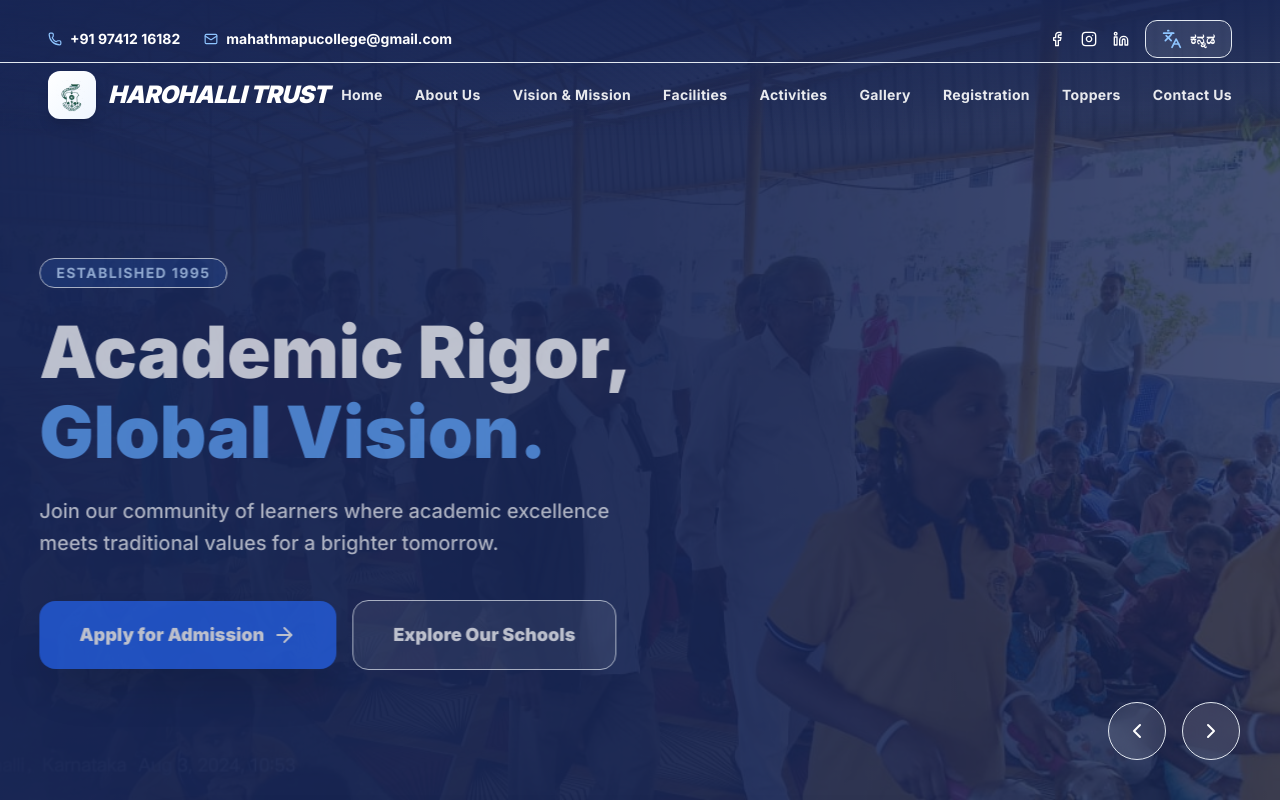
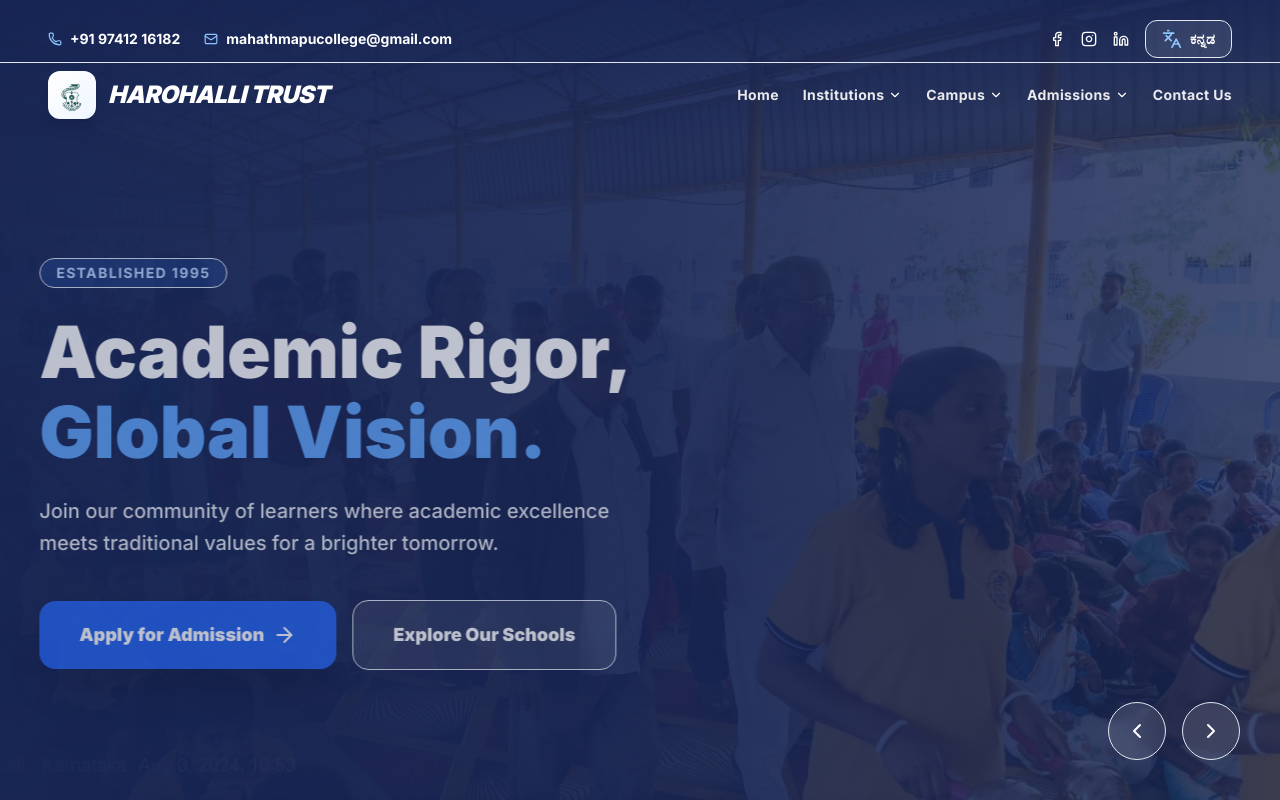
Before and after one commit to harohallitrust-beep/harohalli-edu-web, a Next.js app: page /en in a window 1280 px wide. Shown: the top 800 px of the page. Built offline with nearby package versions, Linux system fonts and the light colour scheme.

Commit message:
feat: Implement nested navigation with dropdowns for desktop and grouped links for mobile, updating data structure and translations.

```diff
--- a/components/Navbar.tsx
+++ b/components/Navbar.tsx
@@ -9,10 +9,14 @@ import LanguageSwitcher from "./LanguageSwitcher";
 import { config } from "@/lib/config";
 import { NAV_LINKS } from "@/lib/constants";
 
+import { ChevronDown } from "lucide-react";
+import { motion, AnimatePresence } from "framer-motion";
+
 const Navbar = () => {
   const t = useTranslations("Navbar");
   const [isOpen, setIsOpen] = useState(false);
   const [scrolled, setScrolled] = useState(false);
+  const [activeDropdown, setActiveDropdown] = useState<string | null>(null);
 
   useEffect(() => {
     const handleScroll = () => {
@@ -24,7 +28,11 @@ const Navbar = () => {
 
   const navLinks = NAV_LINKS.map(link => ({
     ...link,
-    name: t(link.key)
+    name: t(link.key),
+    children: link.children?.map(subLink => ({
+      ...subLink,
+      name: t(subLink.key)
+    }))
   }));
 
   return (
@@ -72,18 +80,57 @@ const Navbar = () => {
         </Link>
 
         {/* Desktop Menu */}
-        <div className="hidden lg:flex space-x-8">
+        <div className="hidden lg:flex space-x-6 items-center">
           {navLinks.map((link) => (
+            <div
+              key={link.key}
+              className="relative group"
+              onMouseEnter={() => setActiveDropdown(link.key)}
+              onMouseLeave={() => setActiveDropdown(null)}
+            >
+              {link.children ? (
+                <div className="flex items-center space-x-1 cursor-pointer py-2">
+                  <span className={cn(
+                    "text-sm font-bold tracking-wide transition-colors",
+                    scrolled ? "text-white hover:text-blue-300" : "text-white/90 hover:text-white"
+                  )}>
+                    {link.name}
+                  </span>
+                  <ChevronDown size={14} className={cn("transition-transform", activeDropdown === link.key && "rotate-180")} />
+
+                  <AnimatePresence>
+                    {activeDropdown === link.key && (
+                      <motion.div
+                        initial={{ opacity: 0, y: 10 }}
+                        animate={{ opacity: 1, y: 0 }}
+                        exit={{ opacity: 0, y: 10 }}
+                        className="absolute top-full left-0 mt-1 w-48 bg-white rounded-2xl shadow-2xl py-3 border border-slate-100 overflow-hidden"
+                      >
+                        {link.children.map((subLink) => (
                           <Link
-              key={link.name}
+                            key={subLink.key}
+                            href={`/${subLink.href}`}
+                            className="block px-6 py-2 text-sm font-bold text-slate-600 hover:text-primary hover:bg-slate-50 transition-colors"
+                          >
+                            {subLink.name}
+                          </Link>
+                        ))}
+                      </motion.div>
+                    )}
+                  </AnimatePresence>
+                </div>
+              ) : (
+                <Link
                   href={`/${link.href}`}
                   className={cn(
-                "text-sm font-bold tracking-wide transition-colors",
+                    "text-sm font-bold tracking-wide transition-colors block py-2",
                     scrolled ? "text-white hover:text-blue-300" : "text-white/90 hover:text-white"
                   )}
                 >
                   {link.name}
                 </Link>
+              )}
+            </div>
           ))}
         </div>
 
@@ -100,28 +147,55 @@ const Navbar = () => {
       </div>
 
       {/* Mobile Menu */}
-      <div
-        className={cn(
-          "lg:hidden absolute top-full left-0 w-full bg-white shadow-xl transition-all duration-300 overflow-hidden",
-          isOpen ? "max-h-screen border-t" : "max-h-0"
-        )}
+      <AnimatePresence>
+        {isOpen && (
+          <motion.div
+            initial={{ opacity: 0, height: 0 }}
+            animate={{ opacity: 1, height: "auto" }}
+            exit={{ opacity: 0, height: 0 }}
+            className="lg:hidden absolute top-full left-0 w-full bg-white shadow-xl overflow-hidden border-t"
           >
-        <div className="flex flex-col p-6 space-y-4">
+            <div className="flex flex-col p-6 space-y-4 max-h-[80vh] overflow-y-auto">
               {navLinks.map((link) => (
+                <div key={link.key} className="space-y-2">
+                  {link.children ? (
+                    <>
+                      <div className="text-xs font-black text-slate-400 uppercase tracking-widest pt-2">
+                        {link.name}
+                      </div>
+                      <div className="grid grid-cols-1 gap-1 pl-2">
+                        {link.children.map((subLink) => (
                           <Link
-              key={link.name}
+                            key={subLink.key}
+                            href={`/${subLink.href}`}
+                            className="text-lg font-bold text-primary py-2 flex items-center"
+                            onClick={() => setIsOpen(false)}
+                          >
+                            <div className="w-1.5 h-1.5 rounded-full bg-accent mr-3" />
+                            {subLink.name}
+                          </Link>
+                        ))}
+                      </div>
+                    </>
+                  ) : (
+                    <Link
                       href={`/${link.href}`}
-              className="text-lg font-medium text-primary"
+                      className="text-lg font-bold text-primary py-2 block border-b border-slate-50"
                       onClick={() => setIsOpen(false)}
                     >
                       {link.name}
                     </Link>
+                  )}
+                </div>
               ))}
-          <div className="flex justify-end pt-2">
+              <div className="flex justify-between items-center pt-4 border-t border-slate-100">
+                <span className="text-sm font-bold text-slate-400 uppercase italic">Harohalli Trust</span>
                 <LanguageSwitcher className="text-primary border-primary/20 bg-primary/10 hover:bg-primary/20 w-fit" />
               </div>
             </div>
-      </div>
+          </motion.div>
+        )}
+      </AnimatePresence>
     </nav>
   );
 };
--- a/lib/constants.ts
+++ b/lib/constants.ts
@@ -1,12 +1,27 @@
 export const NAV_LINKS = [
   { key: "home", href: "#home" },
+  {
+    key: "about_group",
+    children: [
       { key: "about", href: "#about" },
       { key: "vision", href: "#vision" },
+    ]
+  },
+  {
+    key: "campus_group",
+    children: [
       { key: "facilities", href: "#facilities" },
       { key: "activities", href: "#activities" },
       { key: "gallery", href: "#gallery" },
+    ]
+  },
+  {
+    key: "admissions_group",
+    children: [
       { key: "registration", href: "#registration" },
       { key: "toppers", href: "#toppers" },
+    ]
+  },
   { key: "contact", href: "#contact" },
 ];
 
--- a/messages/en.json
+++ b/messages/en.json
@@ -9,6 +9,9 @@
     "registration": "Registration",
     "toppers": "Toppers",
     "contact": "Contact Us",
+    "about_group": "Institutions",
+    "campus_group": "Campus",
+    "admissions_group": "Admissions",
     "trust_name": "HAROHALLI TRUST"
   },
   "Hero": {
--- a/messages/kn.json
+++ b/messages/kn.json
@@ -9,6 +9,9 @@
     "registration": "ನೋಂದಣಿ",
     "toppers": "ಟಾಪರ್‌ಗಳು",
     "contact": "ಸಂಪರ್ಕಿಸಿ",
+    "about_group": "ಸಂಸ್ಥೆಗಳು",
+    "campus_group": "ಕ್ಯಾಂಪಸ್",
+    "admissions_group": "ಪ್ರವೇಶ",
     "trust_name": "ಹಾರೋಹಳ್ಳಿ ಟ್ರಸ್ಟ್"
   },
   "Hero": {
```
Lines whose indentation alone changed are shown as unchanged.
